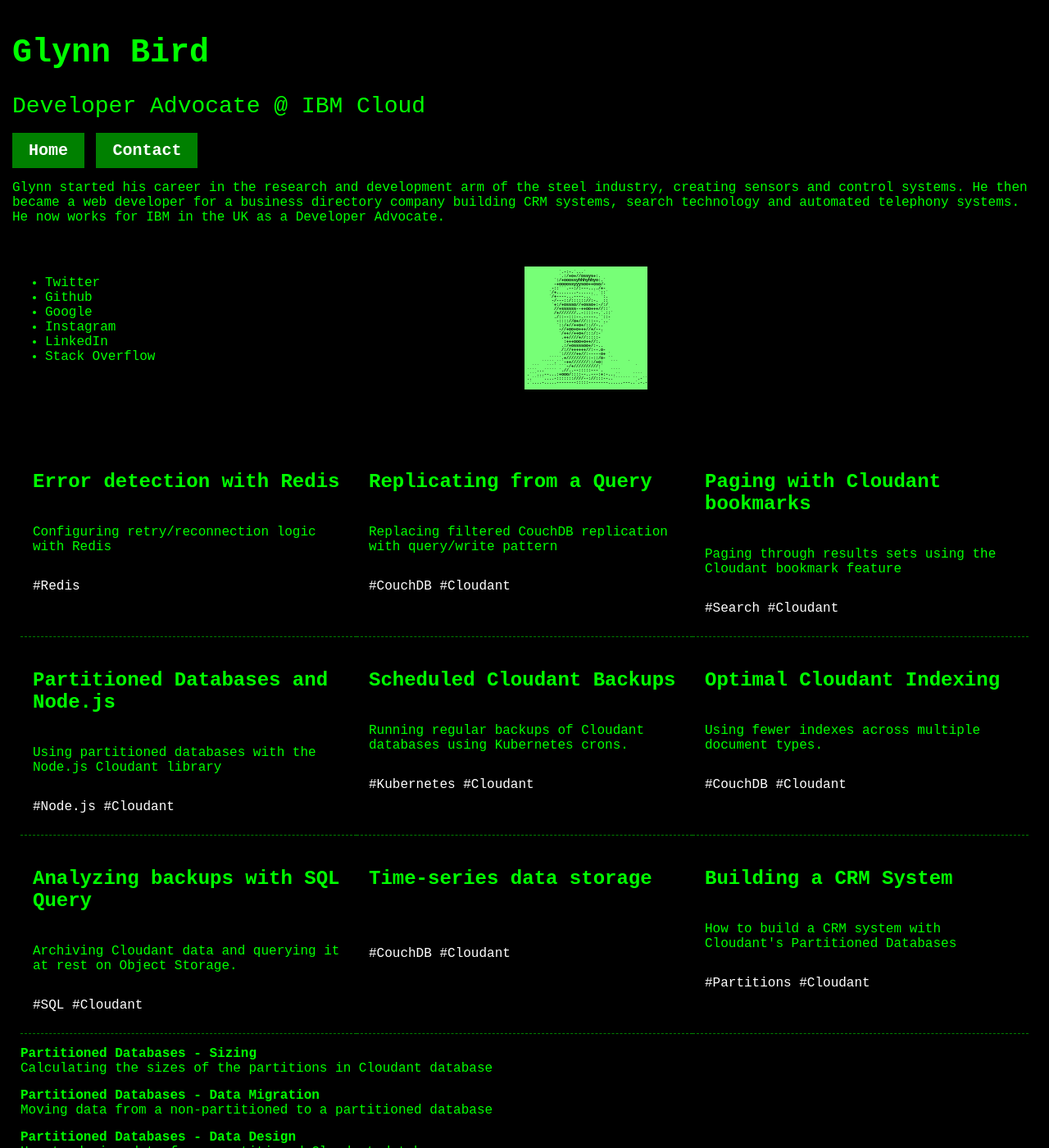
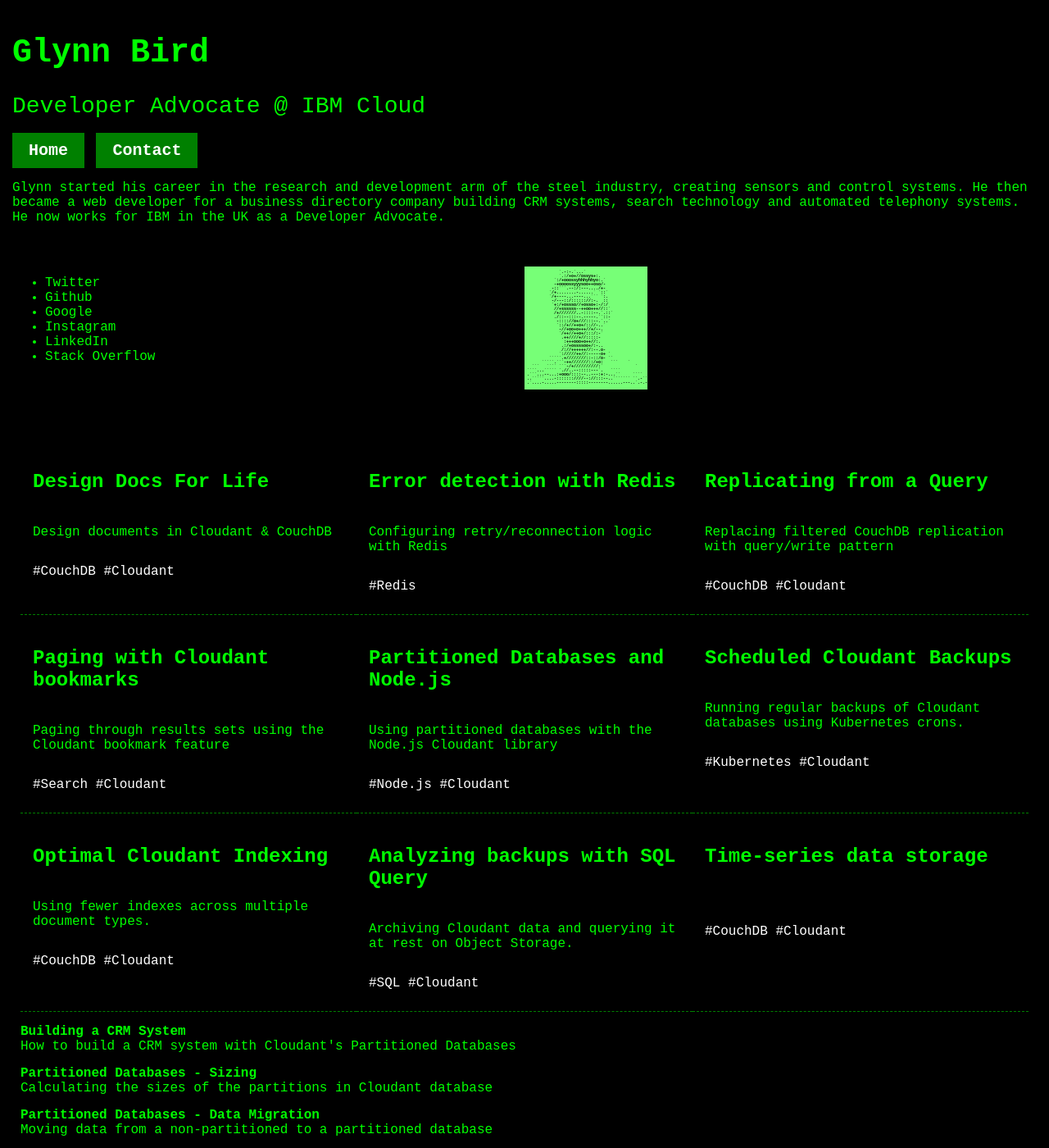
Before and after one commit to glynnbird/glynnbirddotcom, a Jekyll site: the page built from index.html, in a window 1280 px wide and 1400 px high. Shown: the whole window at 82% size. Built offline with Jekyll 4.4.1, drawn with Linux system fonts in a browser that asks for light colours.

Commit message:
new blog

```diff
--- a/_data/blogs.yml
+++ b/_data/blogs.yml
@@ -1,3 +1,10 @@
+- url: https://blog.cloudant.com/2019/08/16/Design-Docs-For-Life.html
+  title: Design Docs For Life
+  summary: Design documents in Cloudant & CouchDB
+  tags:
+    - CouchDB
+    - Cloudant
+
 - url: https://developer.ibm.com/articles/error-detection-and-handling-with-redis/
   title: Error detection with Redis
   summary: Configuring retry/reconnection logic with Redis
```
